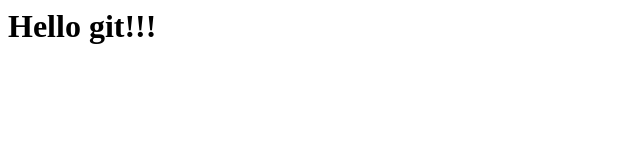
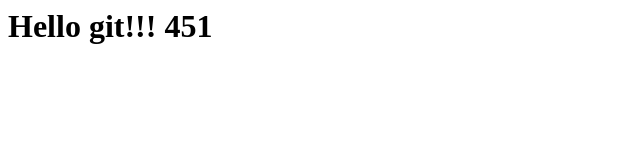
Before and after one commit to vt789/1, a plain HTML site: page index.html in a window 1280 px wide. Shown: the full height of the page, 0-640 px from the left. Drawn offline with Linux system fonts and the light colour scheme.

Commit message:
wrong commt 2

```diff
--- a/index.html
+++ b/index.html
@@ -1 +1 @@
-<h1>Hello git!!!</h1>
+<h1>Hello git!!! 451</h1>
```
